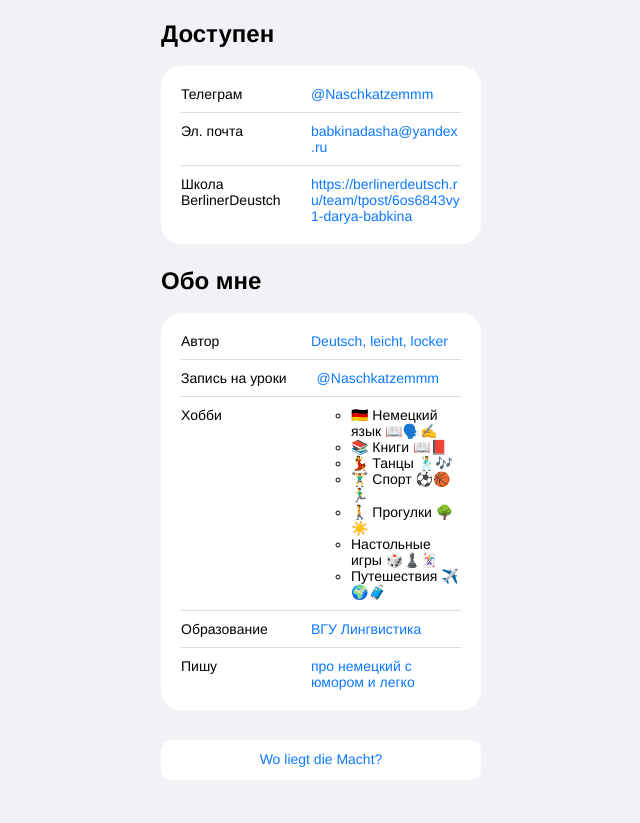
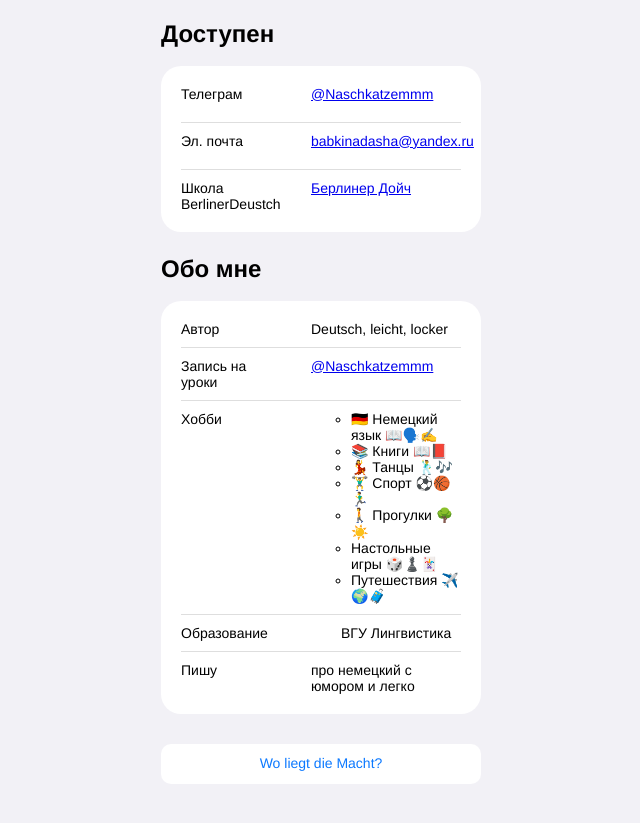
Before and after one commit to DariaBabkina/DariaBabkina.github.io, a plain HTML site: page index.html in a window 1280 px wide. Shown: the part 233-1056 px from the top of the page, without its empty margins (319-959 px from the left). Drawn offline with Linux system fonts and the light colour scheme.

Commit message:
My Profil1

```diff
--- a/index.html
+++ b/index.html
@@ -22,19 +22,15 @@
         <ul class="links__container">
           <li class="links__link">
             <p class="links__title">Телеграм</p>
-            <a class="linsk__link" href="@Naschkatzemmm">@Naschkatzemmm</a>
+            <a class="links__link" href="https://t.me/Naschkatzemmm" target="_blank">@Naschkatzemmm</a>
           </li>
           <li class="links__link">
             <p class="links__title">Эл. почта</p>
-            <a class="linsk__link" href="@Naschkatzemmm"
-              >babkinadasha@yandex.ru</a
-            >
+            <a class="links__link" href="mailto:babkinadasha@yandex.ru">babkinadasha@yandex.ru</a>
           </li>
           <li class="links__link">
             <p class="links__title">Школа BerlinerDeustch</p>
-            <a class="linsk__link" href="@Naschkatzemmm"
-              >https://berlinerdeutsch.ru/team/tpost/6os6843vy1-darya-babkina</a
-            >
+            <a class="links__link" href="https://berlinerdeutsch.ru/team/tpost/6os6843vy1-darya-babkina" target="_blank">Берлинер Дойч</a>
           </li>
         </ul>
       </section>
@@ -43,11 +39,11 @@
         <ul class="links__container">
           <li class="links__link">
             <p class="links__title">Автор</p>
-            <a class="linsk__link" href="@deutsch_leicht_locker">Deutsch, leicht, locker</a>
+            <a class>Deutsch, leicht, locker</a>
           </li>
           <li class="links__link">
             <p class="links__title">Запись на уроки</p>
-            <a class="linsk__link" href="@Naschkatzemmm">@Naschkatzemmm</a>
+            <a class="links__link" href="https://t.me/Naschkatzemmm" target="_blank">@Naschkatzemmm</a>
           </li>
           <li class="links__link">
             <p class="links__title">Хобби</p>
@@ -63,17 +59,17 @@
           </li>
           <li class="links__link">
             <p class="links__title">Образование</p>
-            <a class="linsk__link" href="@Naschkatzemmm">ВГУ Лингвистика</a>
+            <a class= ></a>ВГУ Лингвистика</a>
           </li>
           <li class="links__link">
             <p class="links__title">Пишу</p>
-            <a class="linsk__link" href="@deutsch_leicht_locker">про немецкий с юмором и легко</a>
+            <a class=>про немецкий с юмором и легко</a>
           </li>
         </ul>
       </section>
     </main>
    <footer>
-      <button type = "button" class="button-link" href=""> Wo liegt die Macht?  </button>
+    <button type = "button" class="button-link" href=""> Wo liegt die Macht?  </button>
     </footer>
     <script type="text/javascript" src="js.js"></script>
   </body>
```
